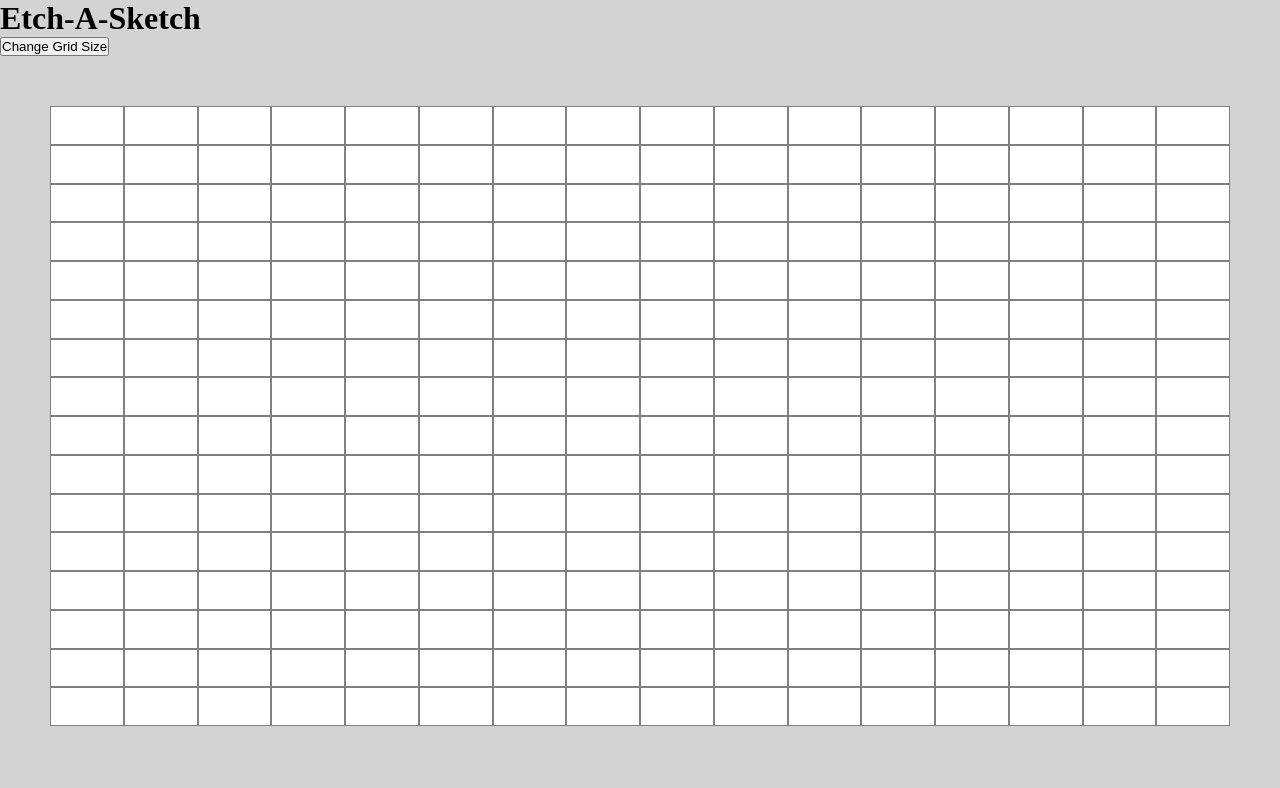
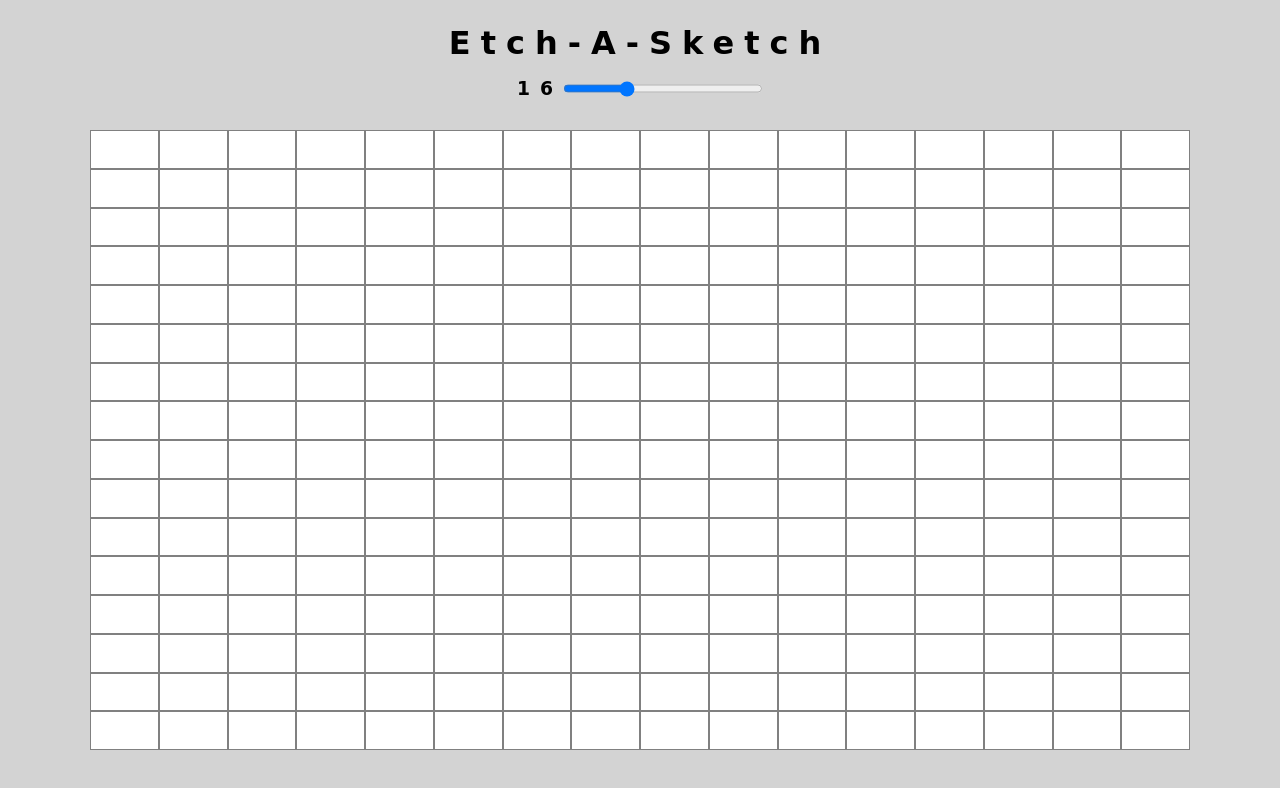
Before and after one commit to xelphin-fever/Etch-A-Sketch, a plain HTML site: page index.html in a window 1280 px wide. Drawn offline with Linux system fonts and the light colour scheme; a web font is replaced by a local one.

Commit message:
Changed Button to Slider

```diff
--- a/index.html
+++ b/index.html
@@ -6,14 +6,21 @@
     <meta name="viewport" content="width=device-width, initial-scale=1.0">
     <title>Etch-A-Sketch</title>
     <link href="./style.css" rel="stylesheet" type="text/css" />
+    <link rel="preconnect" href="https://fonts.gstatic.com">
+    <link href="https://fonts.googleapis.com/css2?family=Londrina+Solid:wght@100&display=swap" rel="stylesheet">
 </head>
 <body>
-    <h1>Etch-A-Sketch</h1>
-    <div class="button-container">
-        <button class="change-grid">Change Grid Size</button>
+    <div class="top-container">
+        <h1>Etch-A-Sketch</h1>
+        <div class="button-container">
+            <div class="slidecontainer">
+                <h3 id="sliderInput">16</h3>
+                <input type="range" min="1" max="50" value="16" class="slider" id="gridSize">
+            </div>
+        </div>
     </div>
 
-    <!--In JS a 16x16 grid is created-->
+    <!--In JS a grid is created-->
     <div class="grid-container"></div>
 
     <script src="./script.js"></script>
--- a/script.js
+++ b/script.js
@@ -54,15 +54,17 @@ function deColorize(event){
 //
 //CHANGE GRID
 //
-const button = document.querySelector('.change-grid');
-button.addEventListener('click', changeGrid);
+//const button = document.querySelector('.change-grid');
+//button.addEventListener('click', changeGrid);
 
 function changeGrid(){
-    let ask =prompt("What NUMxNUM do you want the grid to be?");
-    while (ask>100){
-        ask= prompt("Please pick a number lower than 100");
-    }
-    gridLength=ask;
+    //let ask =prompt("What NUMxNUM do you want the grid to be?");
+    //while (ask>100){
+    //    ask= prompt("Please pick a number lower than 100");
+    //}
+    //gridLength=ask;
+    sliderInput.innerHTML = slider.value;
+    gridLength=slider.value;
     //Removing old Grid
     body.removeChild(grid);
     //Making new grid
@@ -73,3 +75,11 @@ function changeGrid(){
     body.appendChild(grid);
 
 }
+
+
+//
+//SLIDER
+//
+let slider = document.querySelector('#gridSize');
+const sliderInput = document.querySelector('#sliderInput');
+slider.addEventListener('input', changeGrid);
--- a/style.css
+++ b/style.css
@@ -8,10 +8,46 @@ body{
     background: lightgray;
 }
 
+.top-container{
+    font-family: 'Londrina Solid', cursive;
+    font-weight:100;
+    letter-spacing:10px;
+    display:flex;
+    width:100%;
+    height:10vh;
+    flex-direction: column;
+    align-items: center;
+}
+
+h1{
+    margin-top:3vh;
+    margin-bottom:2vh;
+}
+
+.button-container{
+    width:100%;
+    display:flex;
+    flex-direction: row;
+    justify-content: space-evenly;
+}
+
+.slidecontainer {
+    display:flex;
+    flex-direction: row;
+}
+.slider{
+    width:200px;
+    color: #9a905d;
+}
+
+
+
+
 
 .grid-container{
     display: flex;
-    width: 100vw;
+    width: 1200px;
+    margin:0 auto;
     height:90vh;
     padding:50px;
     flex-wrap: wrap;
```
